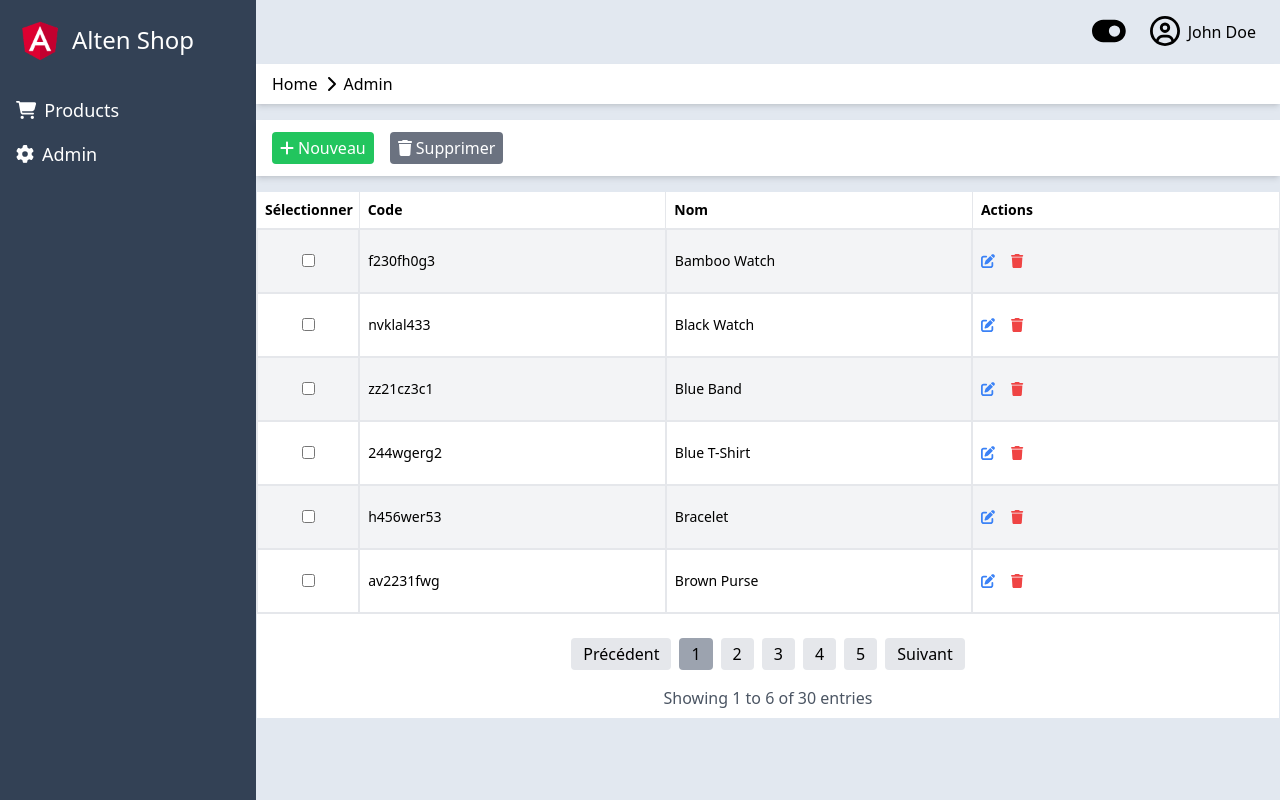
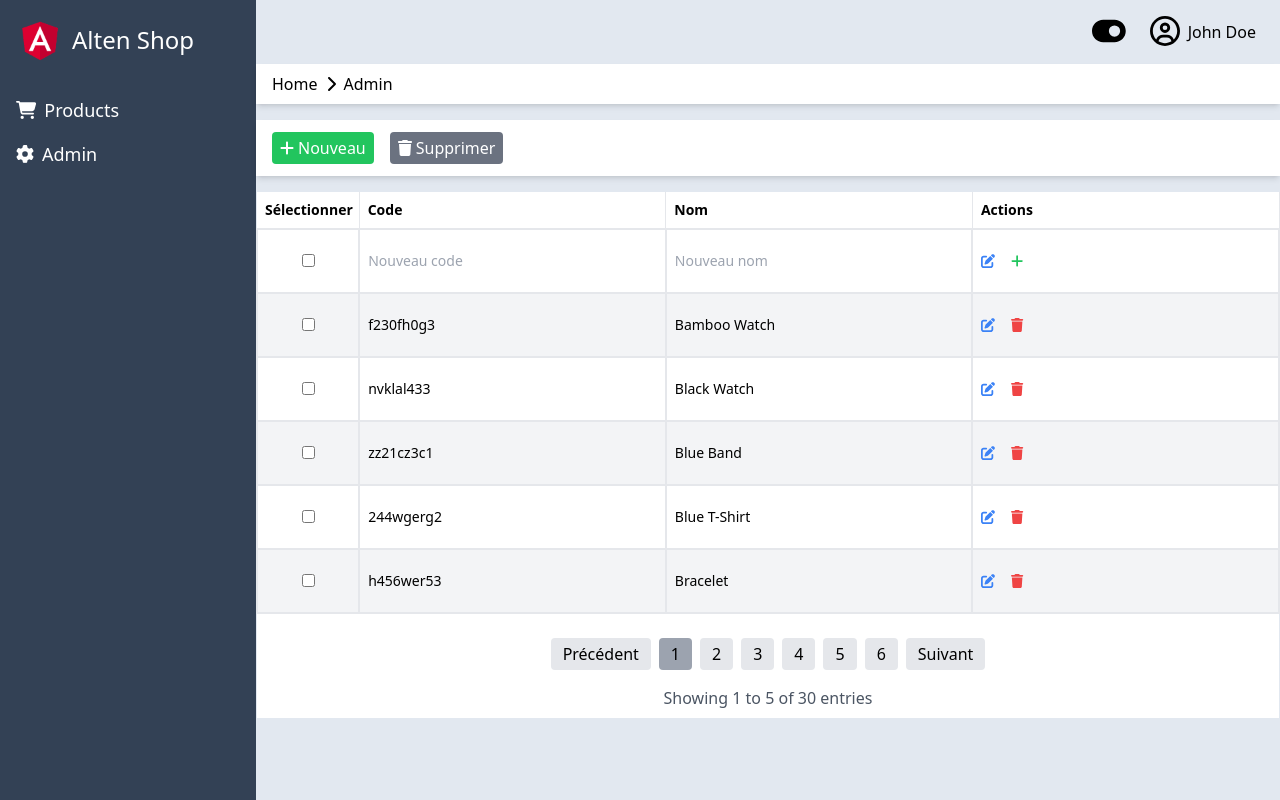
Before and after one commit to gaelamand/altenshop, a React (Create React App) app: page /Admin/Products in a window 1280 px wide. Built offline with nearby package versions, Linux system fonts and the light colour scheme.

Commit message:
:sparkles: POST product admin

```diff
--- a/src/components/Admin/index.jsx
+++ b/src/components/Admin/index.jsx
@@ -2,14 +2,16 @@ import React, { useState, useEffect } from 'react';
 import { useDarkMode } from '../DarkMode/DarkModeContext';
 import { FontAwesomeIcon } from '@fortawesome/react-fontawesome';
 import { faPlus, faTrash, faEdit } from '@fortawesome/free-solid-svg-icons';
+// import { handleDelete } from '../apiFunctions'; // Update the path accordingly
 
-const itemsPerPage = 6;
+const itemsPerPage = 5;
 
 const Admin = () => {
   const { isDarkMode, toggleDarkMode } = useDarkMode();
   const [currentPage, setCurrentPage] = useState(1);
   const [products, setProducts] = useState([]);
-
+  // const [deletedProducts, setDeletedProducts] = useState([]);
+  const [selectedProduct, setSelectedProduct] = useState(null);
 
   const getData = () => {
     var requestOptions = {
@@ -26,10 +28,44 @@ const Admin = () => {
       .catch((error) => console.error('Erreur lors de la récupération des produits :', error));
   };
 
-
   useEffect(() => {
     getData();
   }, []);
+
+  const handleDelete = async (productId) => {
+    console.log('Delete button clicked for product ID:', productId);
+
+    try {
+      // Simulate the DELETE operation by updating the local JSON data
+      const response = await fetch('../products.json');
+      const data = await response.json();
+
+      // Filter out the product with the specified ID
+      const updatedData = data.data.filter((item) => item.id !== productId);
+
+      // Update the products in the local state
+      setProducts(updatedData);
+    } catch (error) {
+      console.error('Erreur lors de la suppression du produit :', error);
+    }
+  };
+
+  const [newProductCode, setNewProductCode] = useState("");
+  const [newProductName, setNewProductName] = useState("");
+
+  const handleAdd = () => {
+    const newProduct = {
+      id: Date.now(),
+      code: newProductCode,
+      name: newProductName,
+    };
+
+    setProducts([newProduct, ...products]); // Modifié ici pour ajouter au début
+
+    // Réinitialiser les champs de saisie pour le nouveau produit
+    setNewProductCode("");
+    setNewProductName("");
+  };
 
   const totalItems = products.length;
   const totalPages = Math.ceil(totalItems / itemsPerPage);
@@ -37,15 +73,18 @@ const Admin = () => {
   const startIndex = (currentPage - 1) * itemsPerPage;
   const endIndex = Math.min(currentPage * itemsPerPage, totalItems);
 
+
     return (
-
       <div>
         <div className={`h-14 mt-4 shadow-md flex items-center ${isDarkMode ? 'bg-slate-600' : 'bg-white'}`}>
-                <button className="ml-4 bg-green-500 hover:bg-green-600 text-white px-2 py-1 rounded">
+          <button className="ml-4 bg-green-500 hover:bg-green-600 text-white px-2 py-1 rounded" onClick={() => {
+            console.log('Bouton Nouveau cliqué');
+            handleAdd();
+          }}>
             <FontAwesomeIcon icon={faPlus} className="mr-1" />
             Nouveau
           </button>
-                <button className="ml-4 bg-gray-500 hover:bg-gray-600 text-white px-2 py-1 rounded">
+          <button className="ml-4 bg-gray-500 hover:bg-gray-600 text-white px-2 py-1 rounded " onClick={() => handleDelete(selectedProduct)} >
             <FontAwesomeIcon icon={faTrash} className="mr-1" />
             Supprimer
           </button>
@@ -62,7 +101,34 @@ const Admin = () => {
                 </tr>
               </thead>
               <tbody>
-                            { products.slice(startIndex, endIndex).map((item, index) => (
+              <tr className="bg-white">
+                  <td className="w-1/12 border-2 text-center h-16 p-2"><input type="checkbox" /></td>
+                  <td className="w-1/4 border-2 text-left text-sm p-2">
+                    <input
+                      type="text"
+                      value={newProductCode}
+                      onChange={(e) => setNewProductCode(e.target.value)}
+                      placeholder="Nouveau code"
+                    />
+                  </td>
+                  <td className="w-1/4 border-2 text-left text-sm p-2">
+                    <input
+                      type="text"
+                      value={newProductName}
+                      onChange={(e) => setNewProductName(e.target.value)}
+                      placeholder="Nouveau nom"
+                    />
+                  </td>
+                  <td className="w-1/4 border-2 text-left text-sm p-2">
+                    <button className="mr-4 text-blue-500 hover:text-blue-700">
+                      <FontAwesomeIcon icon={faEdit} />
+                    </button>
+                    <button className="text-green-500 hover:text-green-700" onClick={handleAdd}>
+                      <FontAwesomeIcon icon={faPlus} />
+                    </button>
+                  </td>
+                </tr>
+                {products.slice(startIndex, endIndex).map((item, index) => (
                   <tr key={item.id} className={index % 2 === 0 ? 'bg-gray-100' : 'bg-white'}>
                     <td className="w-1/12 border-2 text-center h-16 p-2"><input type="checkbox" /></td>
                     <td className="w-1/4 border-2 text-left text-sm p-2">{item.code}</td>
@@ -71,12 +137,20 @@ const Admin = () => {
                       <button className="mr-4 text-blue-500 hover:text-blue-700">
                         <FontAwesomeIcon icon={faEdit} />
                       </button>
-                                            <button className="text-red-500 hover:text-red-700">
+                      <button
+                        className="text-red-500 hover:text-red-700"
+                        onClick={() => {
+                          console.log('Selected Product ID:', item.id);
+                          setSelectedProduct(item.id);
+                          handleDelete(item.id);
+                        }}
+                      >
                         <FontAwesomeIcon icon={faTrash} />
                       </button>
                     </td>
                   </tr>
                 ))}
+
               </tbody>
               <tfoot>
                 <tr>
@@ -118,4 +192,5 @@ const Admin = () => {
       </div>
     );
 }
+
 export default Admin;
--- a/src/components/apiFunctions.js
+++ b/src/components/apiFunctions.js
@@ -1,42 +1,19 @@
 // apiFunctions.js
 
-// Fonction pour effectuer une requête GET vers une API
-export async function fetchData(url) {
-    const response = await fetch(url);
-    const data = await response.json();
-    return data;
+export const handleDelete = async (productId) => {
+  try {
+    const response = await fetch(`./products/${productId}`, {
+      method: 'DELETE',
+    });
+
+    if (response.ok) {
+      return true;
+    } else {
+      console.error('Erreur lors de la suppression du produit');
+      return false;
+    }
+  } catch (error) {
+    console.error('Erreur lors de la suppression du produit :', error);
+    return false;
   }
-
-  // Fonction pour effectuer une requête POST vers une API
-  export async function postData(url, payload) {
-    const response = await fetch(url, {
-      method: 'POST',
-      body: JSON.stringify(payload),
-      headers: {
-        'Content-Type': 'application/json'
-      }
-    });
-    const data = await response.json();
-    return data;
-  }
-
-  // Fonction pour effectuer une requête DELETE vers une API
-  export async function deleteData(url, id) {
-    const response = await fetch(`${url}/${id}`, {
-      method: 'DELETE'
-    });
-    const data = await response.json();
-    return data;
-  }
-// Fonction pour effectuer une requête PATCH vers une API
-export async function updateData(url, id, updatedData) {
-    const response = await fetch(`${url}/${id}`, {
-      method: 'PATCH',
-      body: JSON.stringify(updatedData),
-      headers: {
-        'Content-Type': 'application/json'
-      }
-    });
-    const data = await response.json();
-    return data;
-  }s
+};
```
Lines whose indentation alone changed are shown as unchanged.
